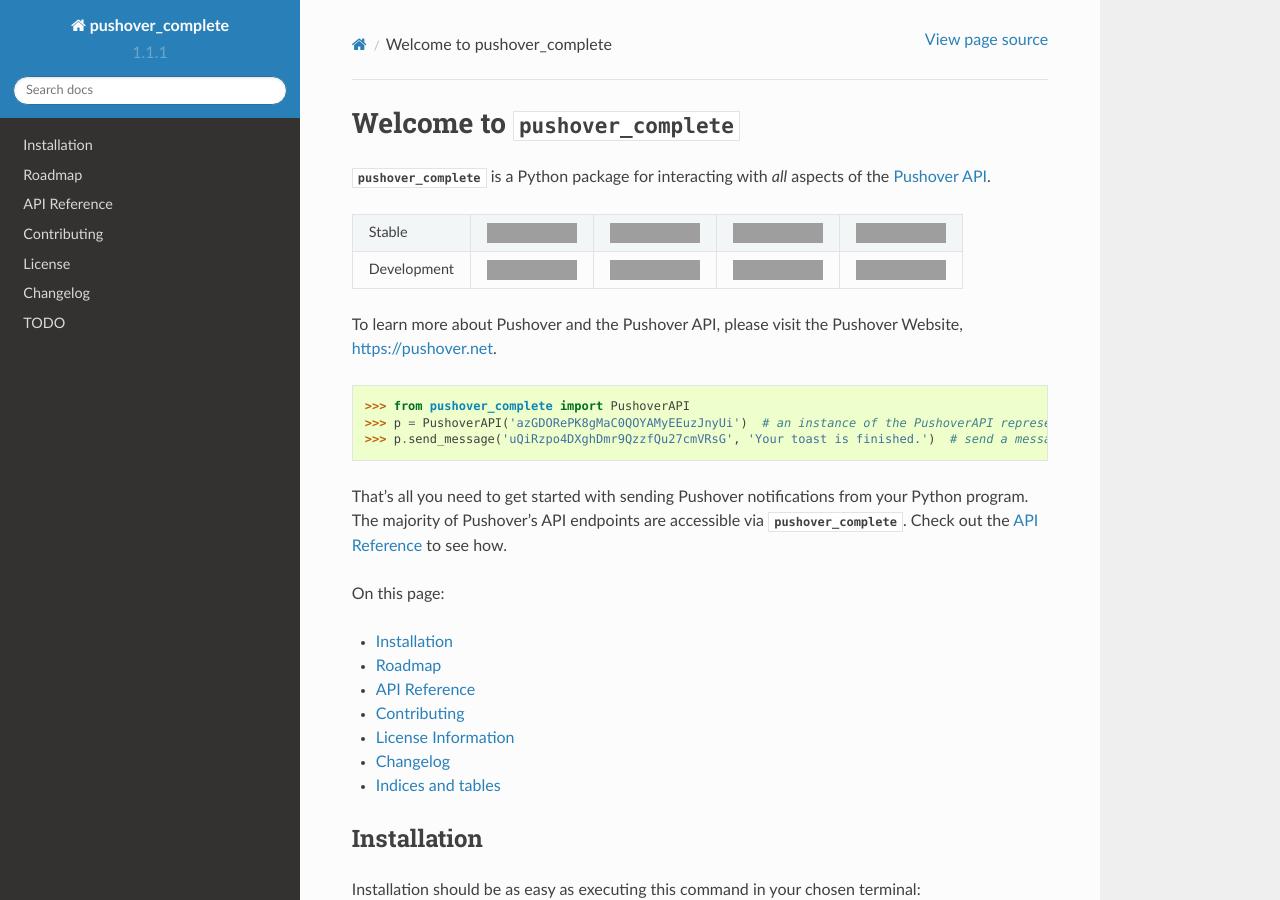
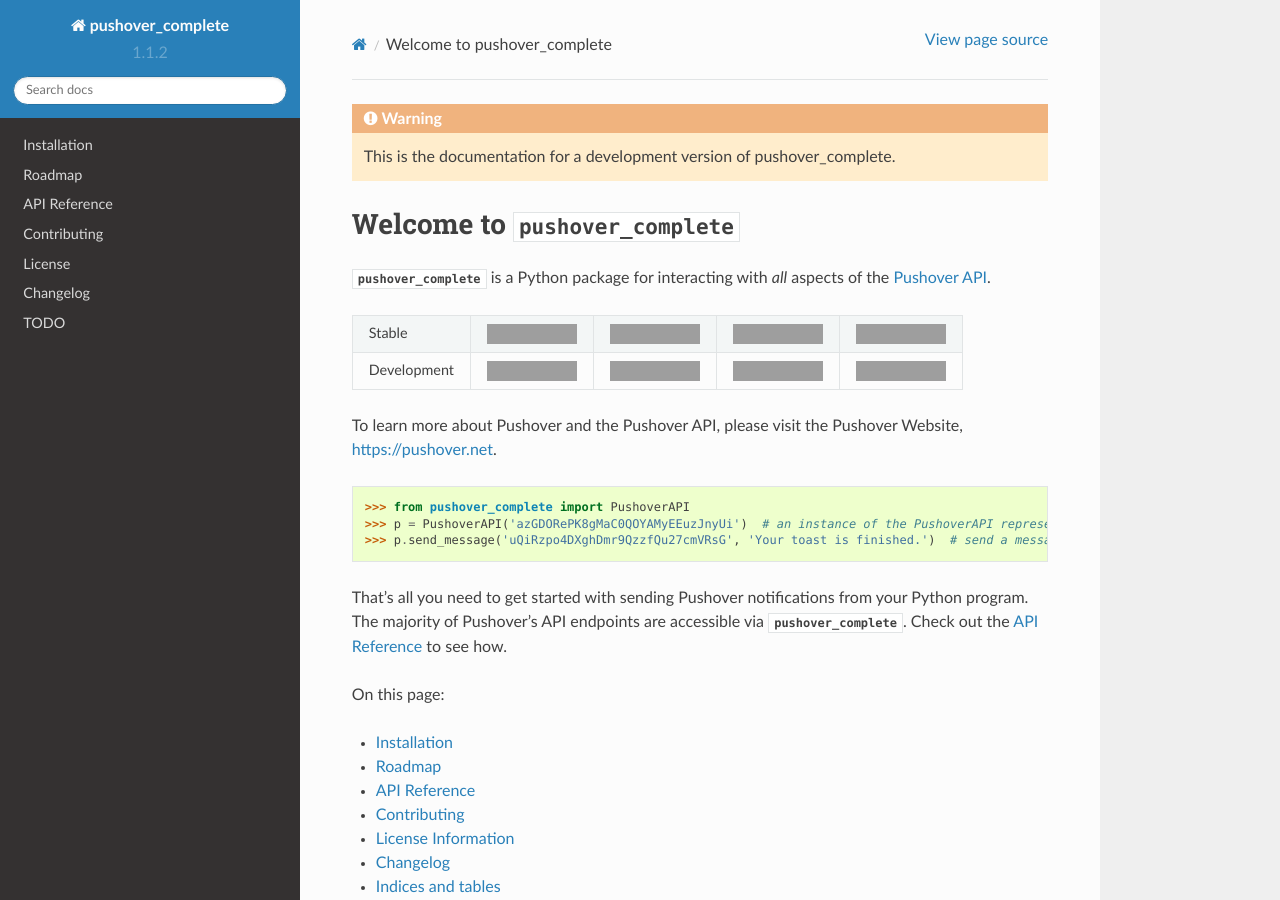
Before and after one commit to scolby33/pushover_complete, a Sphinx documentation site: the page built from docs/source/index.rst, in a window 1280 px wide and 900 px high, cut to the strip 0-900 px from the top of the window. Built offline with Sphinx 7.4.7 and the Read the Docs theme 2.0.0, drawn with Linux system fonts in a browser that asks for light colours; some of the changed text lies outside the part shown; grey boxes are pictures that could not be loaded.

Commit message:
Bump version: 1.1.1 → 1.1.2-dev

```diff
--- a/docs/source/conf.py
+++ b/docs/source/conf.py
@@ -66,7 +66,7 @@
 # built documents.
 #
 # The full version, including alpha/beta/rc tags.
-release = '1.1.1'
+release = '1.1.2-dev'
 # The short X.Y version.
 parsed_version = re.match('(?P<major>\d+)\.(?P<minor>\d+)\.(?P<patch>\d+)(?:-(?P<release>[0-9A-Za-z-]+(?:\.[0-9A-Za-z-]+)*))?(?:\+(?P<build>[0-9A-Za-z-]+(?:\.[0-9A-Za-z-]+)*))?',
                           release)
--- a/src/pushover_complete/__init__.py
+++ b/src/pushover_complete/__init__.py
@@ -8,7 +8,7 @@
     'PushoverAPI'
 ]
 
-__version__ = '1.1.1'
+__version__ = '1.1.2-dev'
 
 __title__ = 'pushover_complete'
 __description__ = 'A Python package for interacting with *all* aspects of the Pushover API'
```
Also changed, not shown: .bumpversion.cfg.
